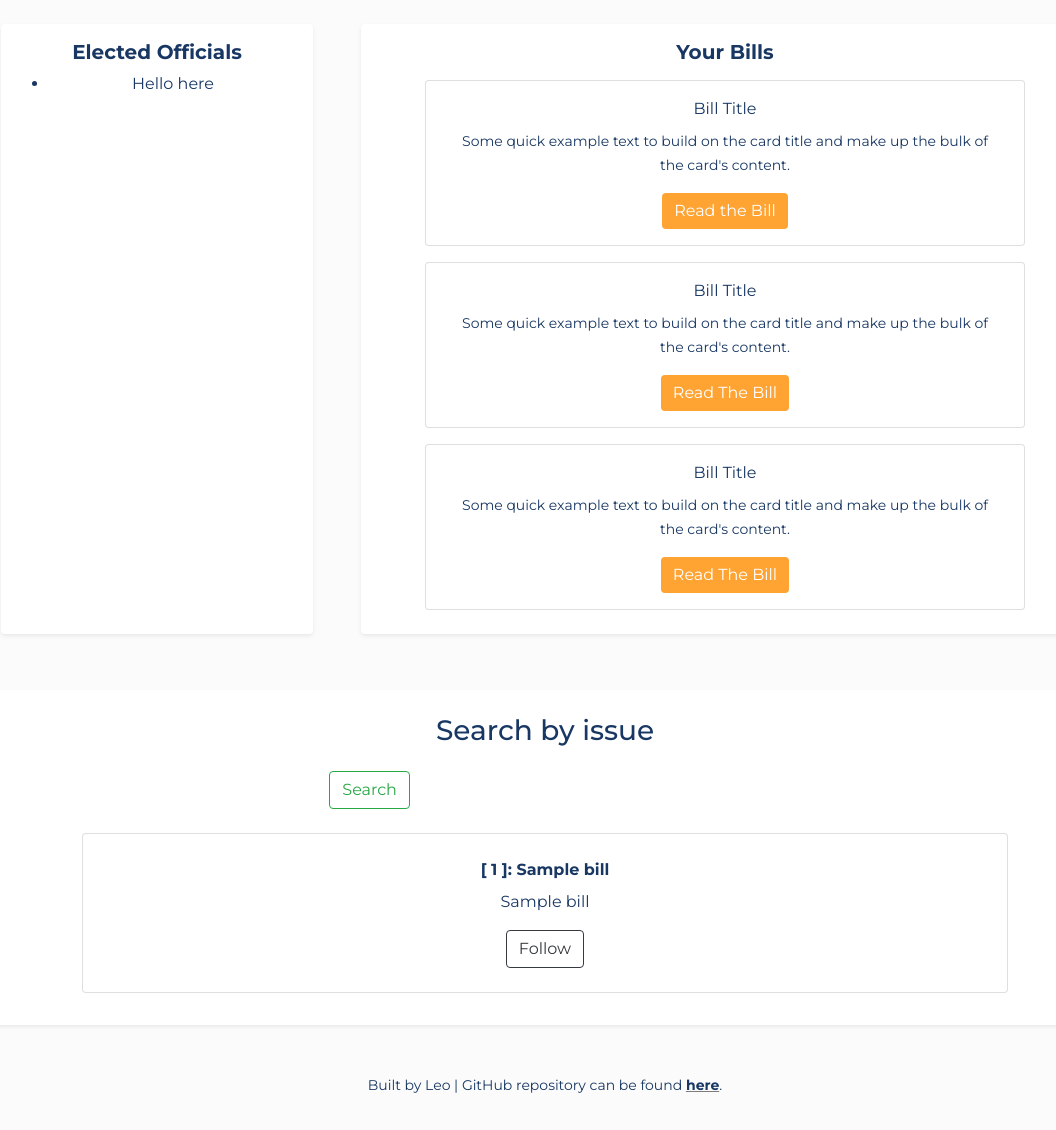
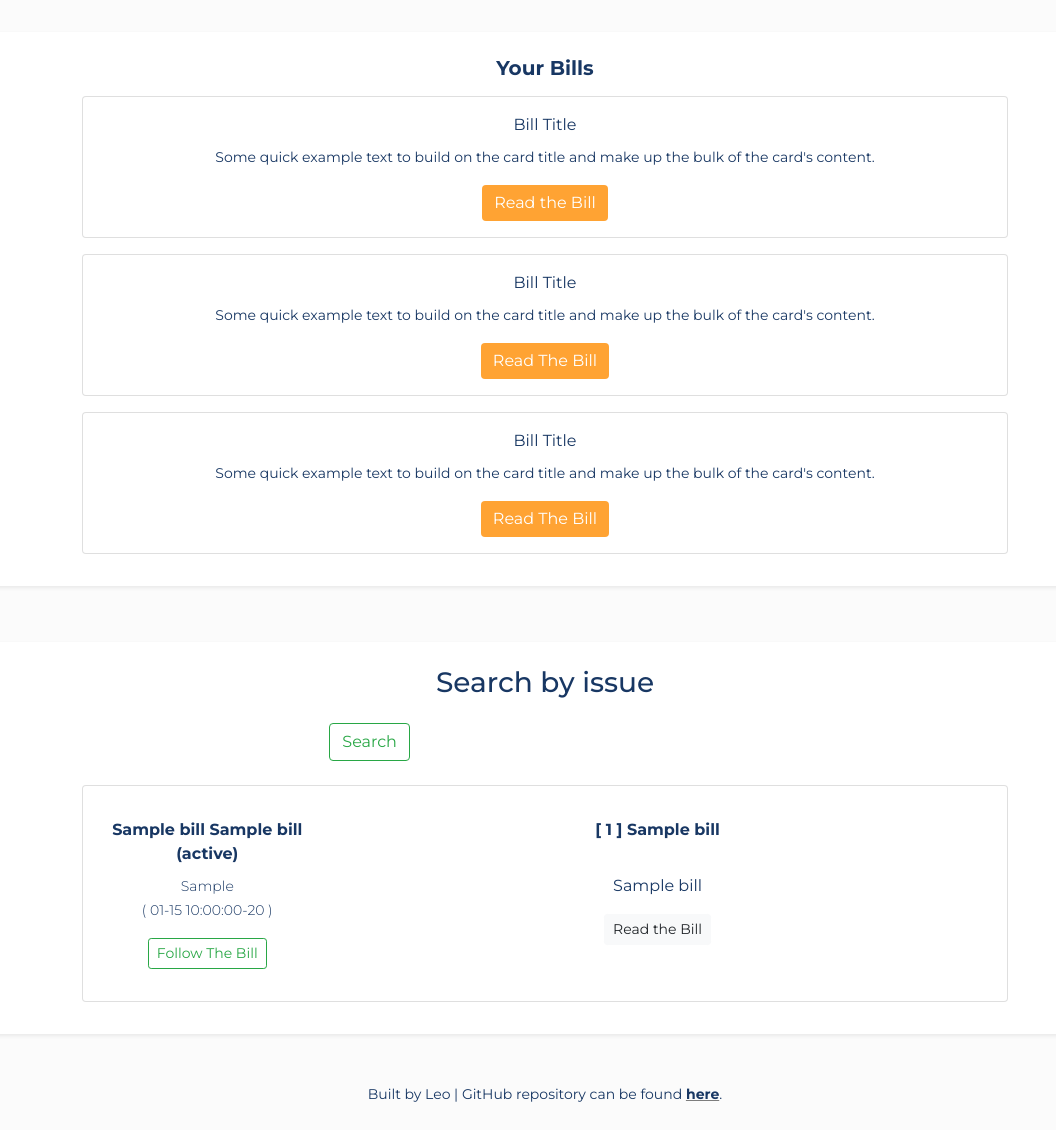
Before and after one commit to Leomedina/Considered_Collectively, a Flask app: template templates/home.html in a window 1280 px wide. Shown: the part 109-1239 px from the top of the page, without its empty margins (95-1151 px from the left). Before the commit the page ends 1202 px from the top, so only its background shows below. Run offline with Flask 2, Linux system fonts and the light colour scheme; the template is opened without the code that fills it: most values are stand-ins (such as "Sample title", 1, 10 or a date in 2020); some libraries are stand-ins or nearby versions.

Commit message:
improved bills display

```diff
--- a/templates/home.html
+++ b/templates/home.html
@@ -1,8 +1,8 @@
 {% extends 'base/base.html' %} {% block title %}Considered Collectively{%
 endblock %} {% block content %}
 
-<div class="row mx-3 justify-content-center">
-  <div class="col-lg-3 d-none d-md-block shadow-sm p-3 m-4 bg-white rounded">
+<div class="row pt-2 mx-5 align-content-center">
+  <!-- <div class="col-lg-3 d-none d-md-block shadow-sm p-3 m-4 bg-white rounded">
     <h5 class="h5">
       <strong>
         Elected Officials
@@ -11,7 +11,7 @@ endblock %} {% block content %}
     <ul>
       <li>Hello here</li>
     </ul>
-  </div>
+  </div> -->
   {% include 'modules/your_bills.html' %}
 </div>
 <div class="row pt-2 mx-5 align-content-center">
--- a/templates/modules/search.html
+++ b/templates/modules/search.html
@@ -6,25 +6,27 @@
   </div>
   <div class="row justify-content-center">
     <form class="col-lg-5 p-3 d-flex" method="POST">
-      {% for field in form %} {{ field(placeholder=field.label.text, class="form-control
-      mr-2") if field.name }} {% endfor %}
+      {% for field in form %} {{ field(placeholder=field.label.text,
+      class="form-control mr-2") if field.name }} {% endfor %}
       <button class="btn btn-outline-success" type="submit">Search</button>
     </form>
     {% for bill in bills if bills != 'None'%}
-    <div class="card col-lg-10 m-2 p-2">
-      <div class="card-body">
-        <p class="card-title text-truncate px-3">
-          <strong>
-            [ {{bill.bill_id}} ]: {{bill.short_title}}
-          </strong>
-        </p>
-        <p class="card-text text-truncate px-5">
-         {{bill.title}}
-        </p>
-        <form action="/bill" method="POST">
-          <button class="btn btn-outline-dark">Follow</button>
-        </form>
-      </div>
+    <div class="card col-lg-10 m-2 pt-4 px-3">
+      <dl class="row p-2">
+        <dt class="col-sm-3">{{bill.sponsor_title}} {{bill.sponsor_name}} ({{bill.sponsor_state}})</dt>
+        <dd class="col-sm-9 text-truncate font-weight-bold">[ {{bill.bill_id}} ] {{bill.short_title}}</dd>
+      <dt class="col-sm-3 font-weight-light text-muted">
+        <small>
+          {{bill.latest_major_action}}<br>
+          ( {{bill.latest_major_action_date[5:]+"-"+bill.latest_major_action_date[2:4]}} )
+          <br>
+          <form action="/bill" method="POST"><button class="btn btn-outline-success m-3 btn-sm">Follow The Bill</button></form>
+        </small>
+      </dt>
+      <dd class="col-sm-9">
+        <p>{{bill.title}}</p>
+        <a href="{{bill.congressdotgov_url}}/text" class="btn btn-light btn-sm" target="_blank"">Read the Bill</a>
+      </dd>
     </div>
     {% endfor %}
   </div>
--- a/templates/modules/your_bills.html
+++ b/templates/modules/your_bills.html
@@ -1,9 +1,11 @@
-<div class="col-lg-7 shadow-sm p-3 m-4 bg-white rounded">
-  <h5 class="h5">
-    <strong>
-      Your Bills
-    </strong>
-  </h5>
+<div class="col-md shadow-sm p-4 m-4 bg-white">
+  <div class="row">
+    <h5 class="h5">
+      <strong>
+        Your Bills
+      </strong>
+    </h5>
+  </div>
   <div class="row justify-content-center">
     <div class="card col-lg-10 m-2">
       <div class="card-body">
```
